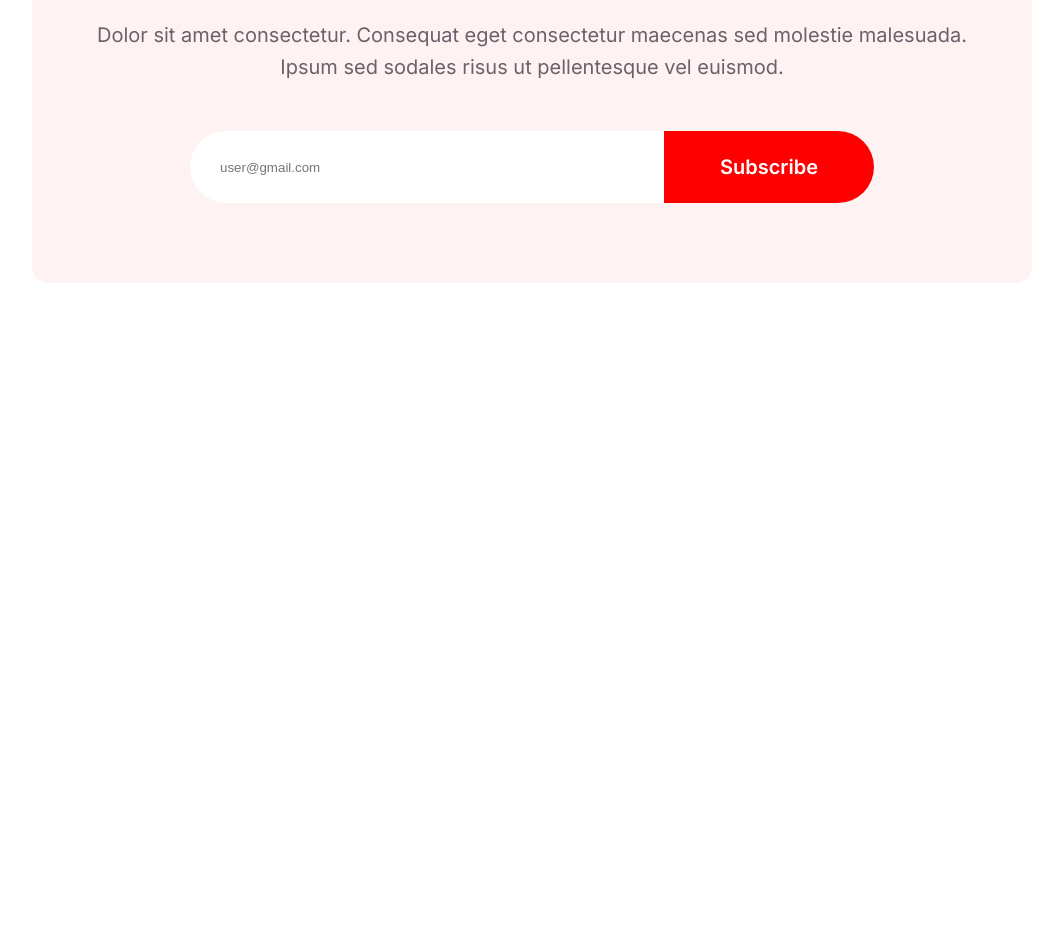
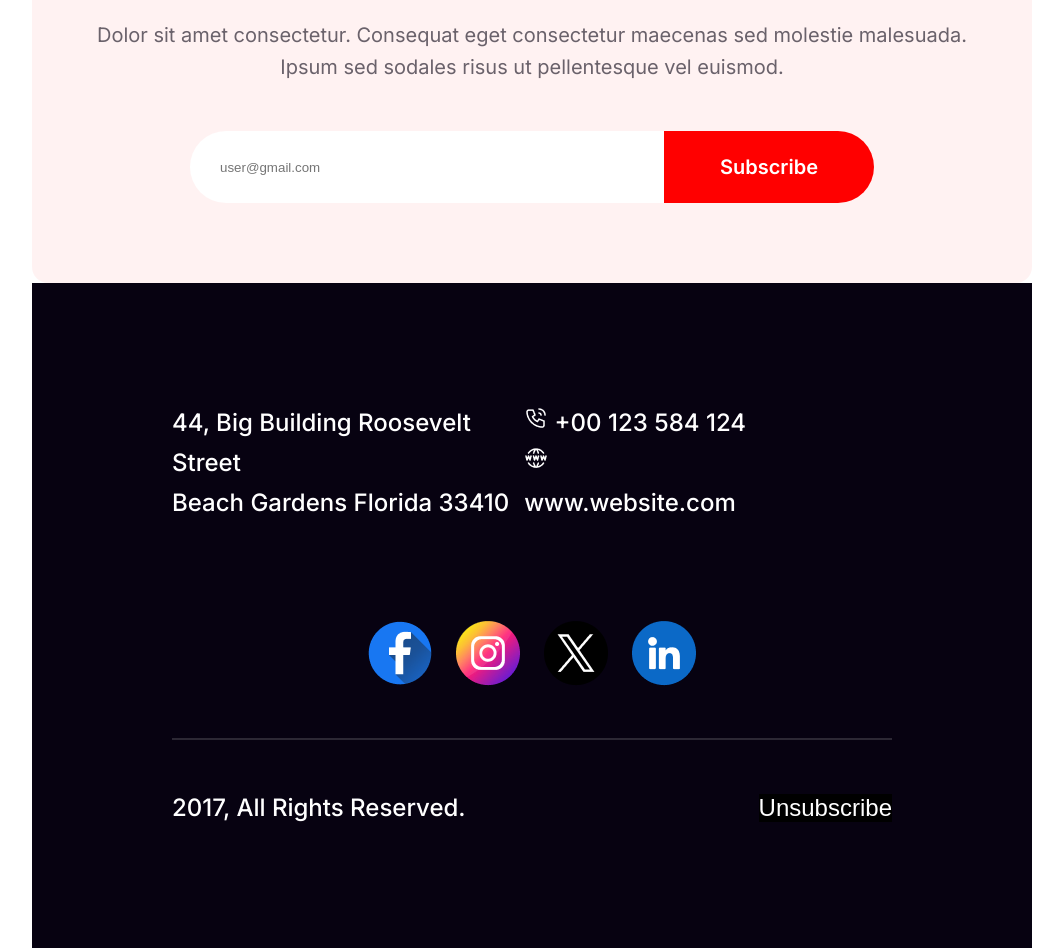
Before and after one commit to Sazid99246/new-year-new-mission, a plain HTML site: page index.html in a window 1280 px wide. Shown: the part 6629-7577 px from the top of the page, without its empty margins (108-1171 px from the left). Before the commit the page ends 6912 px from the top, so only its background shows below. Drawn offline with Linux system fonts and the light colour scheme.

Commit message:
Footer section done

```diff
--- a/index.html
+++ b/index.html
@@ -86,7 +86,24 @@
         </section>
     </main>
     <footer>
-
+        <div class="contact">
+            <p>44, Big Building Roosevelt Street<br>Beach Gardens Florida 33410</p>
+            <div>
+                <p><img src="./images/Call.png" alt=""> +00 123 584 124</p>
+                <p><img src="./images/Website.png" alt=""> www.website.com</p>
+            </div>
+        </div>
+        <div class="social-links">
+            <a href="https://facebook.com/"><img src="./images/Facebook.png" alt=""></a>
+            <a href="https://instagram.com/"><img src="./images/Instagram.png" alt=""></a>
+            <a href="https://x.com/"><img src="./images/Twitter.png" alt=""></a>
+            <a href="https://linkedin.com/"><img src="./images/Linkedin.png" alt=""></a>
+        </div>
+        <hr>
+        <div class="copyright">
+            <p>2017, All Rights Reserved.</p>
+            <button>Unsubscribe</button>
+        </div>
     </footer>
 </body>
 </html>
--- a/styles/style.css
+++ b/styles/style.css
@@ -307,3 +307,53 @@ section {
     border: 0;
     border-radius: 0 50px 50px 0;
 }
+
+footer {
+    background-color: #070211;
+    color: #FFF;
+}
+
+footer p {
+    font-family: "Inter", sans-serif;
+    font-size: 24px;
+    font-weight: 500;
+    line-height: 40px;
+}
+
+.contact {
+    display: flex;
+    padding-top: 120px;
+    justify-content: space-between;
+    margin-left: 140px;
+}
+
+.contact div {
+    margin-right: 280px;
+}
+
+.social-links {
+    display: flex;
+    gap: 24px;
+    justify-content: center;
+    margin-top: 98px;
+}
+
+hr {
+    border: 1px solid rgba(255, 255, 255, 0.15);
+    margin: 48px 140px;
+}
+
+.copyright {
+    display: flex;
+    align-items: center;
+    justify-content: space-between;
+    padding: 0 140px 120px;
+}
+
+.copyright button {
+    font-size: 24px;
+    font-weight: 500;
+    color: #FFF;
+    background-color: #000;
+    border: 0;
+}
```
